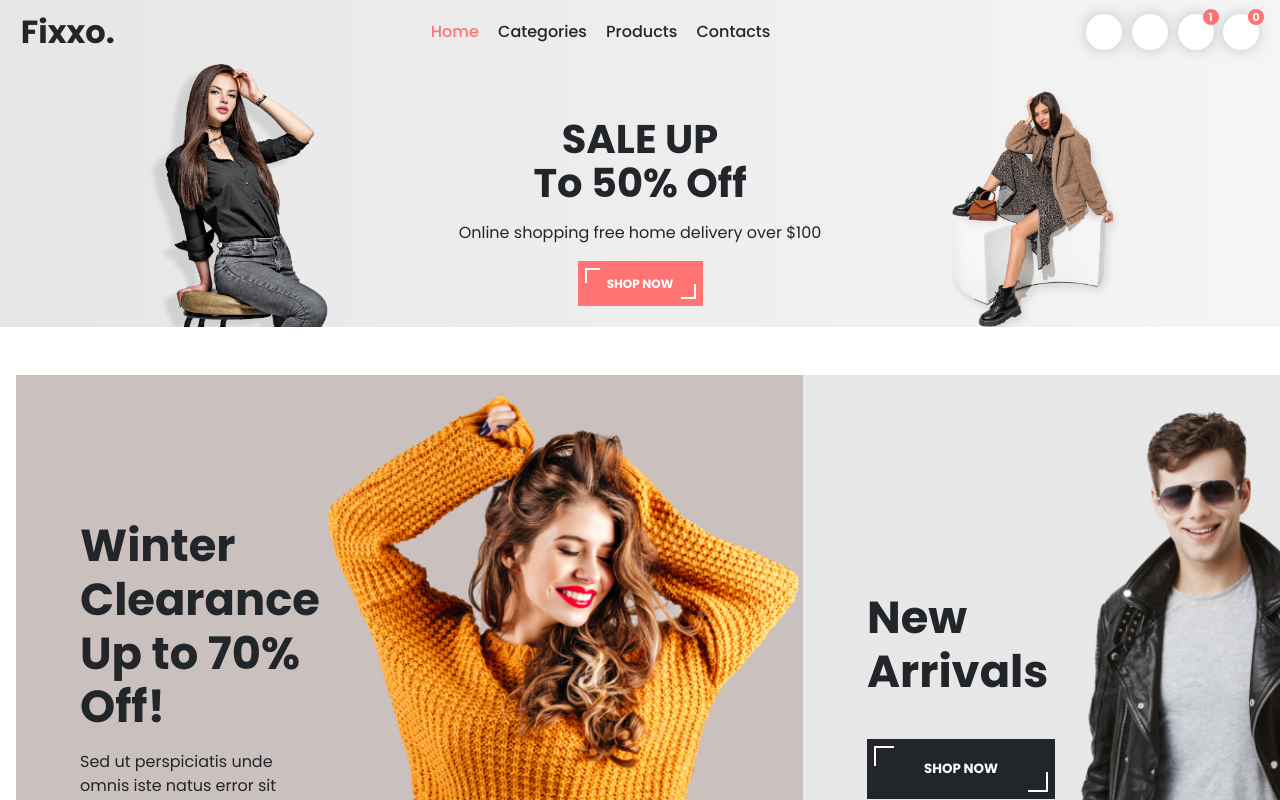
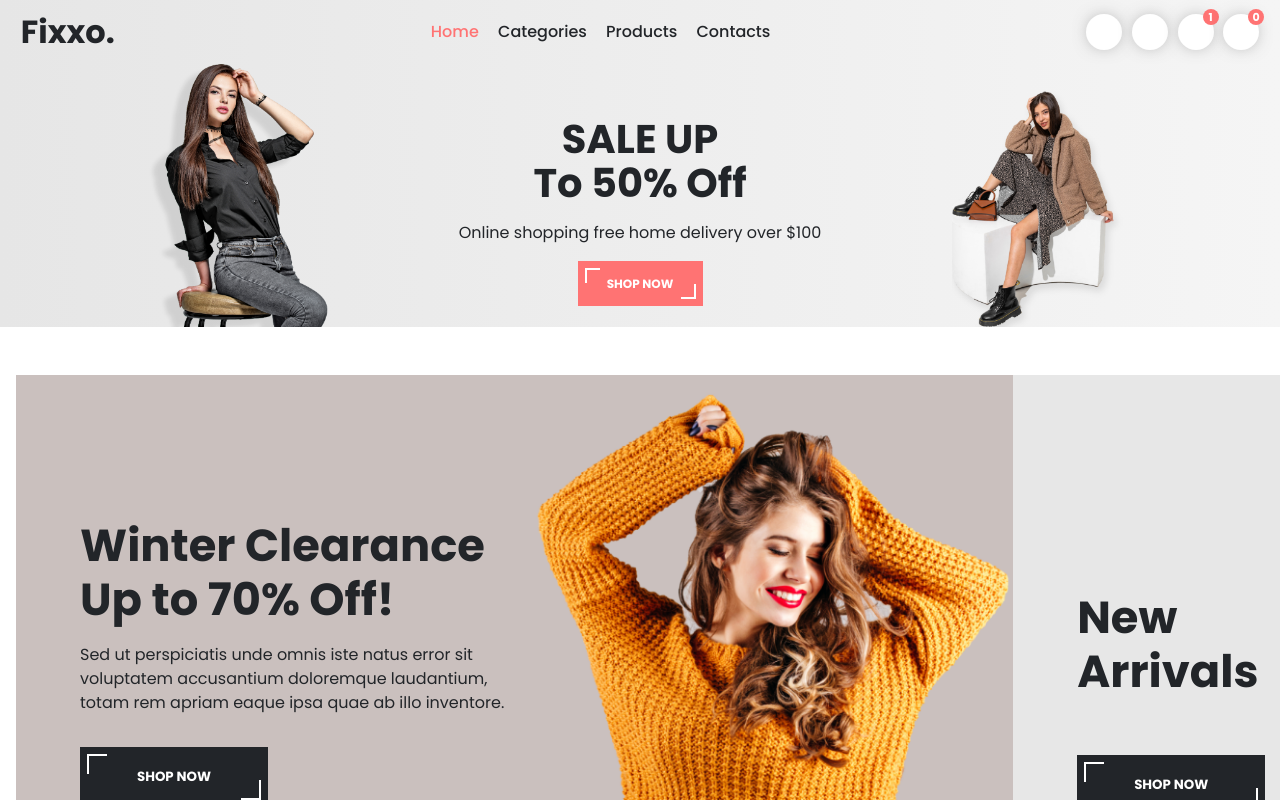
Before and after one commit to erkKor/react, a React (Create React App) app: page / in a window 1280 px wide. Shown: the top 800 px of the page. Built offline with nearby package versions, Linux system fonts and the light colour scheme; no server answers; some icons are missing.

Commit message:
fixed responsive on some of the images

```diff
--- a/src/components/Carousel.js
+++ b/src/components/Carousel.js
@@ -6,6 +6,7 @@ import OriginalCard from './items/OriginalCard';
 const responsive = {
   380: { items: 1 },
   568: { items: 2 },
+  767: { items: 3 },
   1024: { items: 4 },
 };
 
--- a/src/styles/sections/_ShowcaseCardBigSmall.scss
+++ b/src/styles/sections/_ShowcaseCardBigSmall.scss
@@ -71,27 +71,47 @@
         width: 1045px;
         align-items: flex-start;
         text-align: start;
+
         padding-left: 2rem;
+        position: relative;
+        .content{
+            z-index: 1;
+            height: 290px;
+
+            p{
+                width: 200px;
+                height: 100px;
+                overflow: hidden;
+            }
+        }
+        img{
+            display: block;
+            position: absolute;
+            right: 0;
+            height: 272px;
+        }
     }
 
     .small-card{
         // background-image: url(/src/assets/images/placeholders/standing-guy.png);
-        background-image: url(/src/assets/images/placeholders/standing-guy.png);
+        // background-image: url(/src/assets/images/placeholders/standing-guy.png);
         background-size: 100% 100%;
         width: 635px;
         height: 290px;
         justify-content:center;
         align-items: flex-start;
+        flex-direction: row;
         padding: 0;
         padding-left: 2rem;
 
         img{
-            display: none;
+            display: block;
+            height: 290px;
         }
         h2{
             font-size: 1.8rem;
-            margin-top: 5.5rem;
-            margin-bottom: 2rem;
+            margin-top: 6rem;
+            margin-bottom: 3rem;
             span{
                 display: block;
             }
@@ -119,15 +139,21 @@
         background-image: none;
         .content{
             margin-top: 8rem;
+            height: 100%;
+
+            p{
+                width: 450px;
+                height:auto;
+                overflow:visible;
+            }
         }
 
         img{
+            position: relative;
             display: block;
             height: 543px;
         }
-        p{
-            max-width: 450px;
-        }
+
     }
 
     .small-card{
@@ -137,7 +163,7 @@
         flex-direction: row;
         background-image: none;
         .content{
-            margin-top: 8rem;
+            margin-top: 7.5rem;
         }
 
         img{
--- a/src/styles/sections/_ShowcaseCardDouble.scss
+++ b/src/styles/sections/_ShowcaseCardDouble.scss
@@ -109,18 +109,6 @@
 }
 }
 
-@include lg{
-    .double-showcase-card{
-        .left-card{
-
-        }
-        .right-card{
-
-        }
-    }
-}
-
-
 @include xl{
 .double-showcase-card{
     ._container{
```
Also changed, not shown: src/styles/style.min.css.
